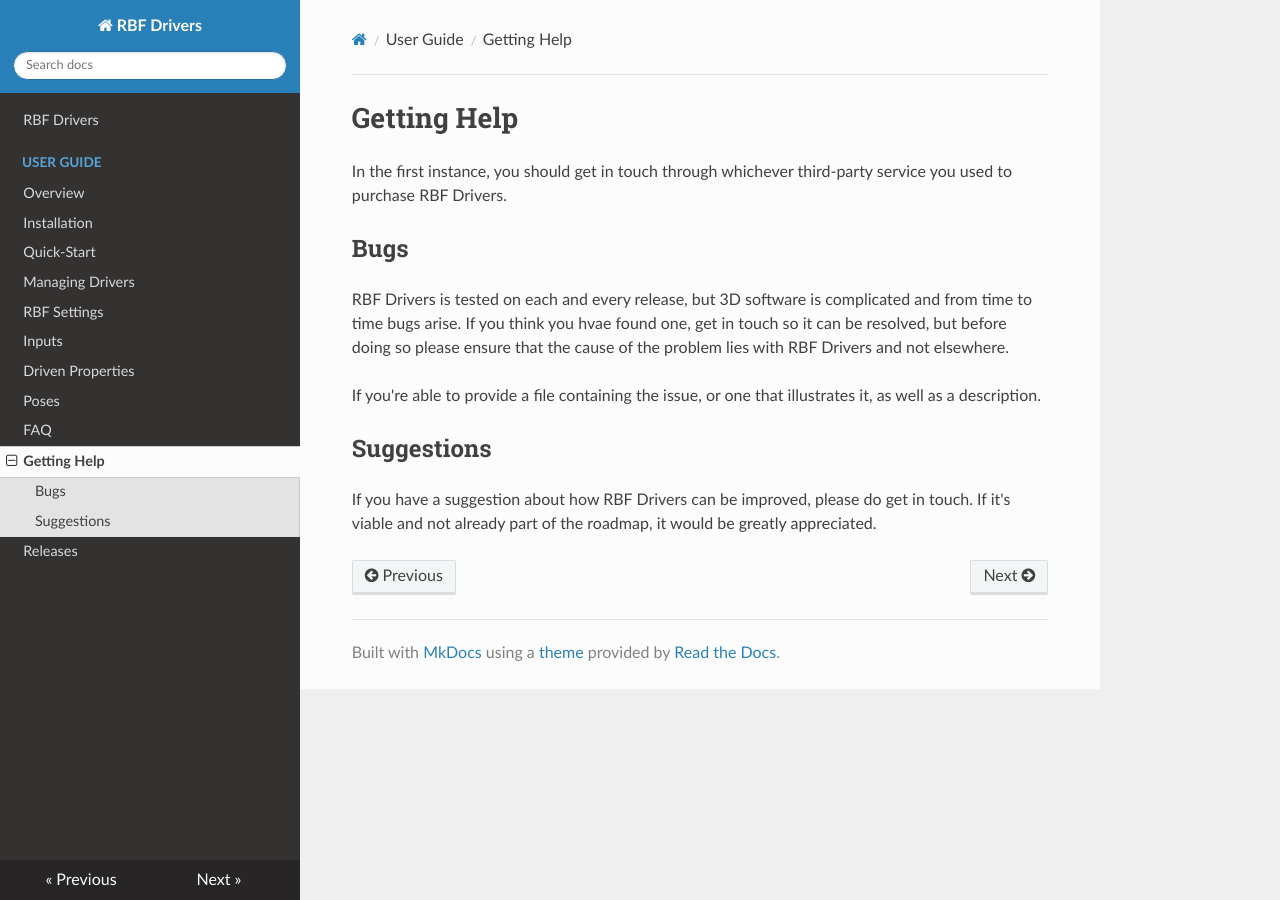
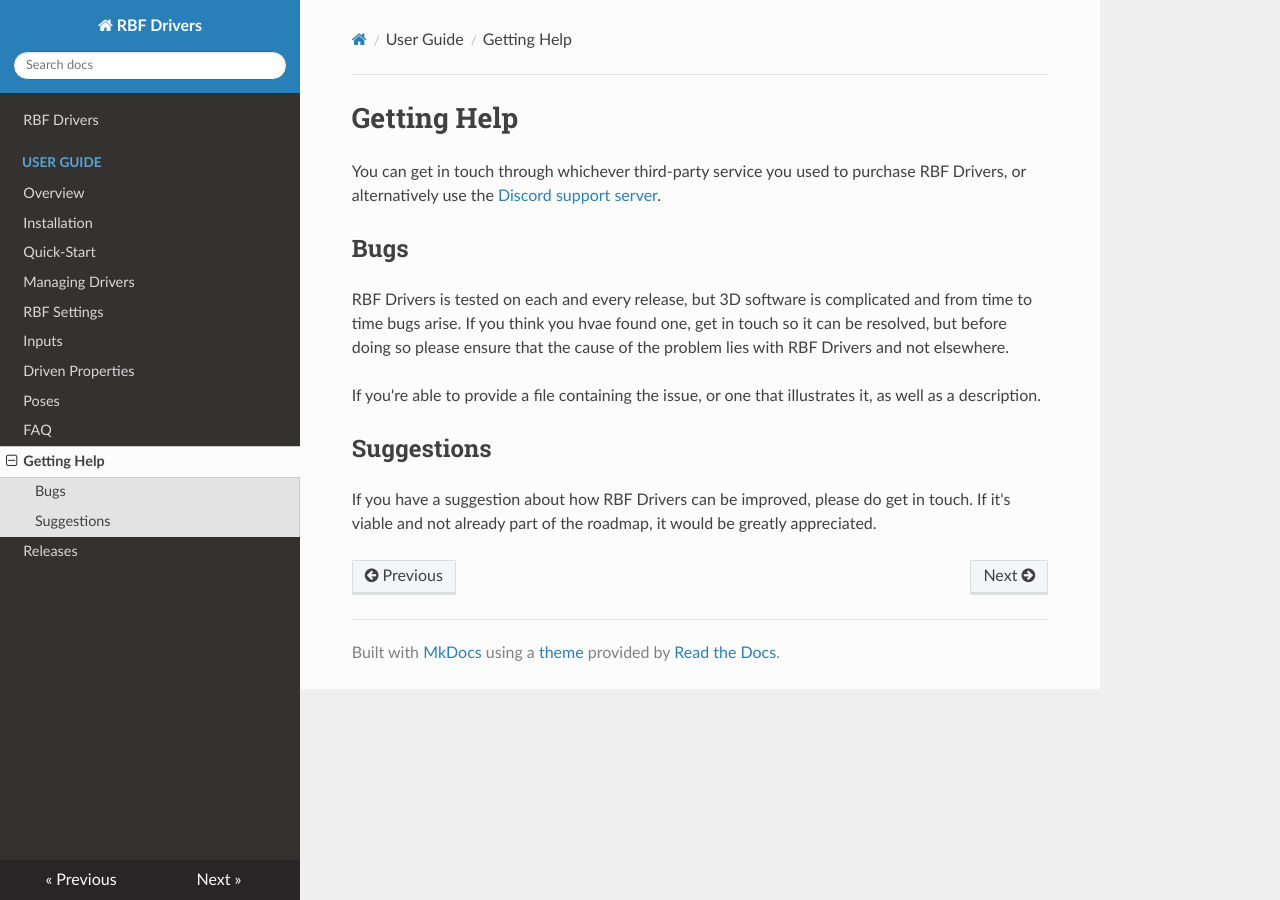
Before and after one commit to gr4ym4n/rbf_drivers_docs, an MkDocs documentation site: the page built from docs/user-guide/getting-help.md, in a window 1280 px wide. Built offline with MkDocs 1.6.1, drawn with Linux system fonts in a browser that asks for light colours; nearby versions of some CDN libraries.

Commit message:
Add support server to help section

```diff
--- a/docs/user-guide/getting-help.md
+++ b/docs/user-guide/getting-help.md
@@ -1,7 +1,7 @@
 # Getting Help
 
-In the first instance, you should get in touch through whichever third-party service you used to
-purchase RBF Drivers.
+You can get in touch through whichever third-party service you used to purchase RBF Drivers, or
+alternatively use the [Discord support server](https://discord.gg/y6jTAURSj2).
 
 ## Bugs
 
```
